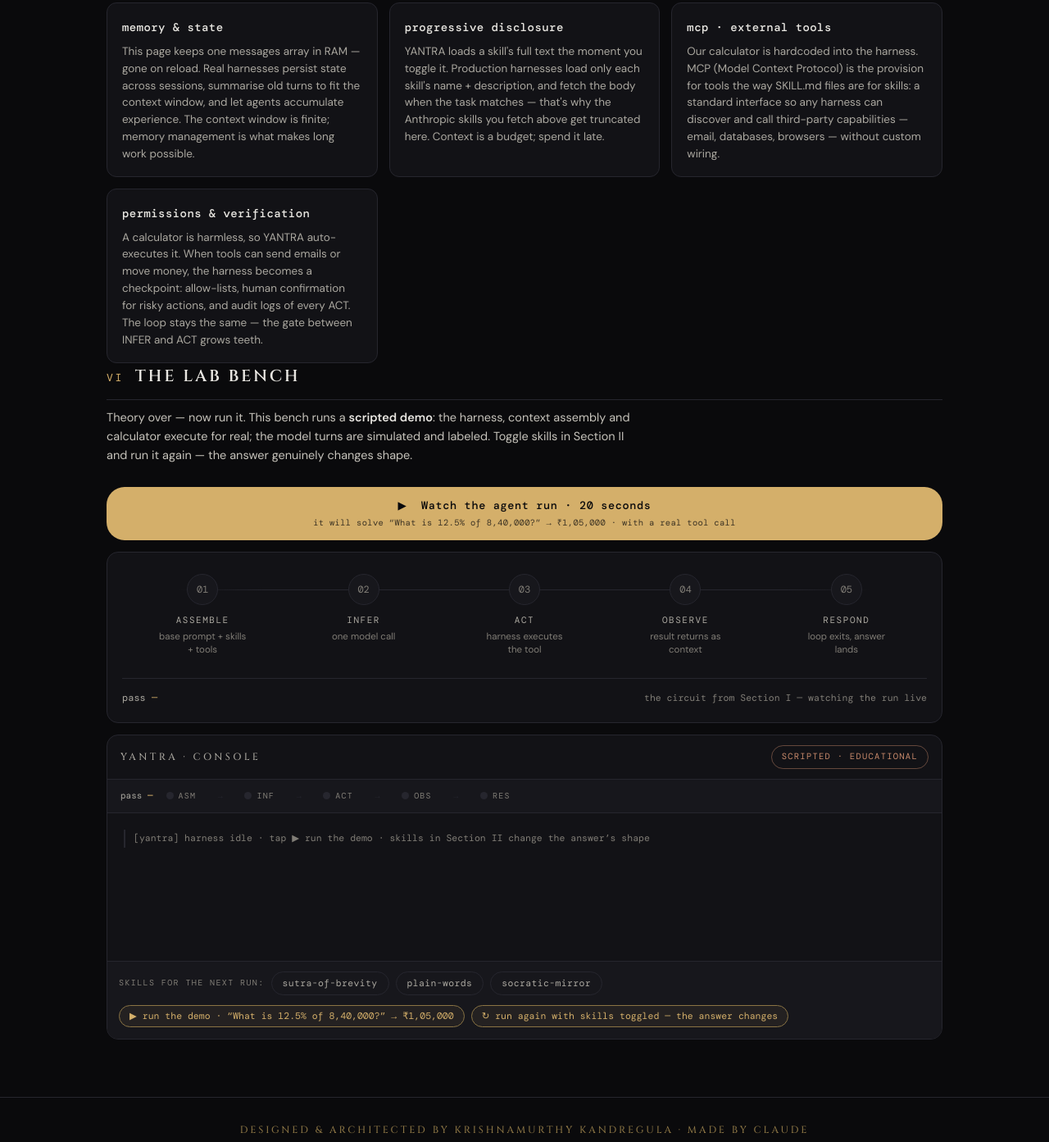
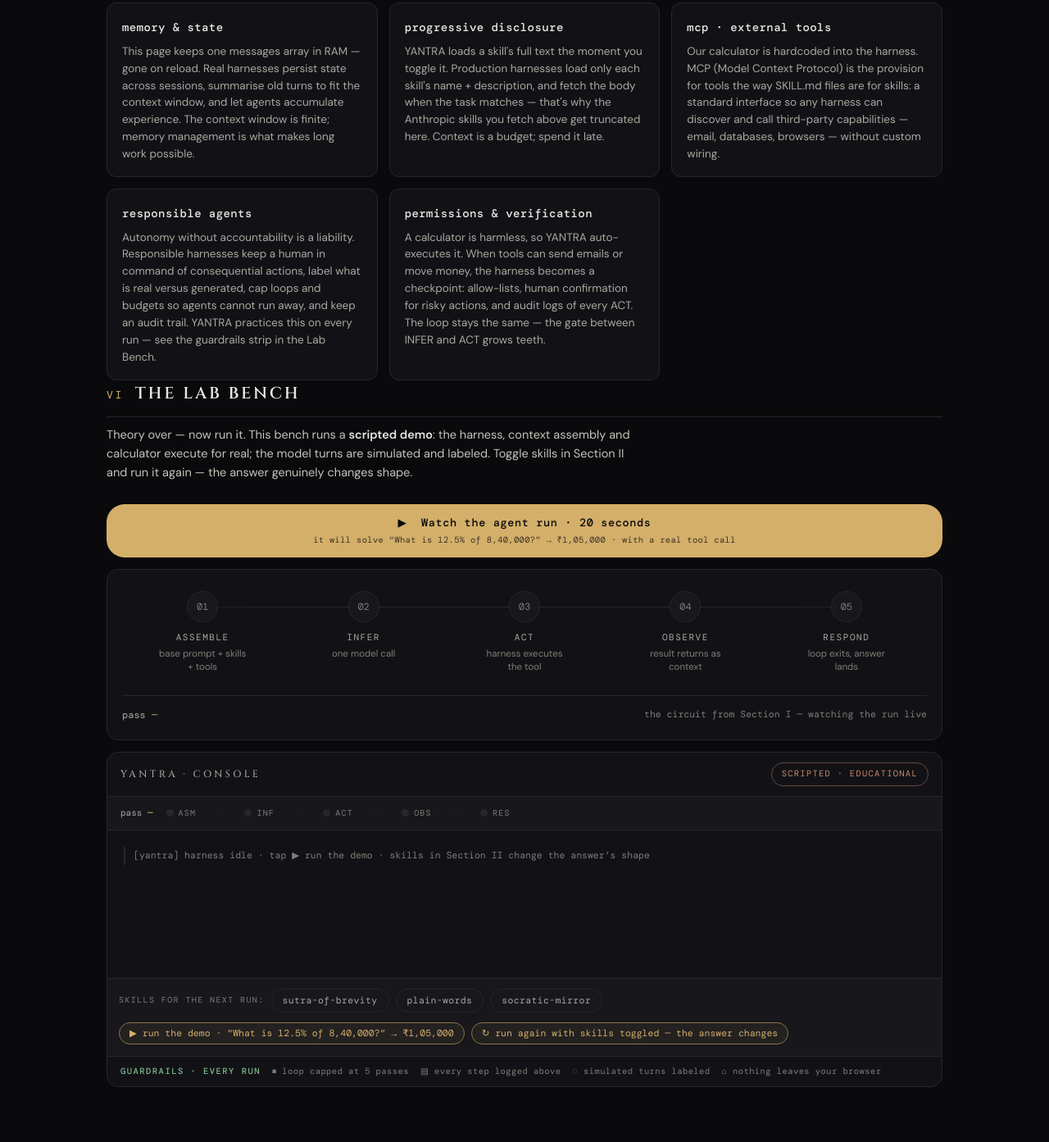
Before and after one commit to kkandregula-AI/yantra, a plain HTML site: page index.html in a window 1280 px wide. Shown: the part 2537-3930 px from the top of the page at 82% size. Drawn offline with nearby package versions, Linux system fonts and the light colour scheme.

Commit message:
Add files via upload

```diff
--- a/index.html
+++ b/index.html
@@ -169,6 +169,11 @@
 .context-box .skill-in{color:var(--text)}
 .ctx-stat{font-family:var(--mono);font-size:12px;color:var(--faint);margin-top:10px;text-align:right}
 .ctx-stat b{color:var(--gold-dim);font-weight:500}
+
+/* ---------- guardrails strip (inside console) ---------- */
+.guard-strip{display:flex;flex-wrap:wrap;gap:6px 14px;align-items:center;padding:10px 16px;border-top:1px solid var(--line);font-family:var(--mono);font-size:10.5px;color:var(--faint);letter-spacing:.04em}
+.guard-strip b{color:var(--ok);font-weight:500;letter-spacing:.14em}
+.guard-strip span{white-space:nowrap}
 
 /* ---------- skill strip (inside console) ---------- */
 .skill-strip{display:flex;flex-wrap:wrap;gap:8px;align-items:center;padding:12px 14px;border-top:1px solid var(--line);background:var(--surface-2)}
@@ -393,6 +398,8 @@
       <p class="card-desc">YANTRA loads a skill's full text the moment you toggle it. Production harnesses load only each skill's name + description, and fetch the body when the task matches — that's why the Anthropic skills you fetch above get truncated here. Context is a budget; spend it late.</p></div>
     <div class="card"><div class="card-top"><h3>mcp · external tools</h3></div>
       <p class="card-desc">Our calculator is hardcoded into the harness. MCP (Model Context Protocol) is the provision for tools the way SKILL.md files are for skills: a standard interface so any harness can discover and call third-party capabilities — email, databases, browsers — without custom wiring.</p></div>
+    <div class="card"><div class="card-top"><h3>responsible agents</h3></div>
+      <p class="card-desc">Autonomy without accountability is a liability. Responsible harnesses keep a human in command of consequential actions, label what is real versus generated, cap loops and budgets so agents cannot run away, and keep an audit trail. YANTRA practices this on every run — see the guardrails strip in the Lab Bench.</p></div>
     <div class="card"><div class="card-top"><h3>permissions &amp; verification</h3></div>
       <p class="card-desc">A calculator is harmless, so YANTRA auto-executes it. When tools can send emails or move money, the harness becomes a checkpoint: allow-lists, human confirmation for risky actions, and audit logs of every ACT. The loop stays the same — the gate between INFER and ACT grows teeth.</p></div>
   </div>
@@ -442,6 +449,13 @@
     <div class="hint-row">
       <button class="hint demo" id="demoBtn">▶ run the demo · “What is 12.5% of 8,40,000?” → ₹1,05,000</button>
       <button class="hint demo" id="demoBtn2">↻ run again with skills toggled — the answer changes</button>
+    </div>
+    <div class="guard-strip" aria-label="Responsible AI guardrails active on every run">
+      <b>GUARDRAILS · EVERY RUN</b>
+      <span>⏹ loop capped at 5 passes</span>
+      <span>▤ every step logged above</span>
+      <span>◌ simulated turns labeled</span>
+      <span>⌂ nothing leaves your browser</span>
     </div>
   </div>
 
```
